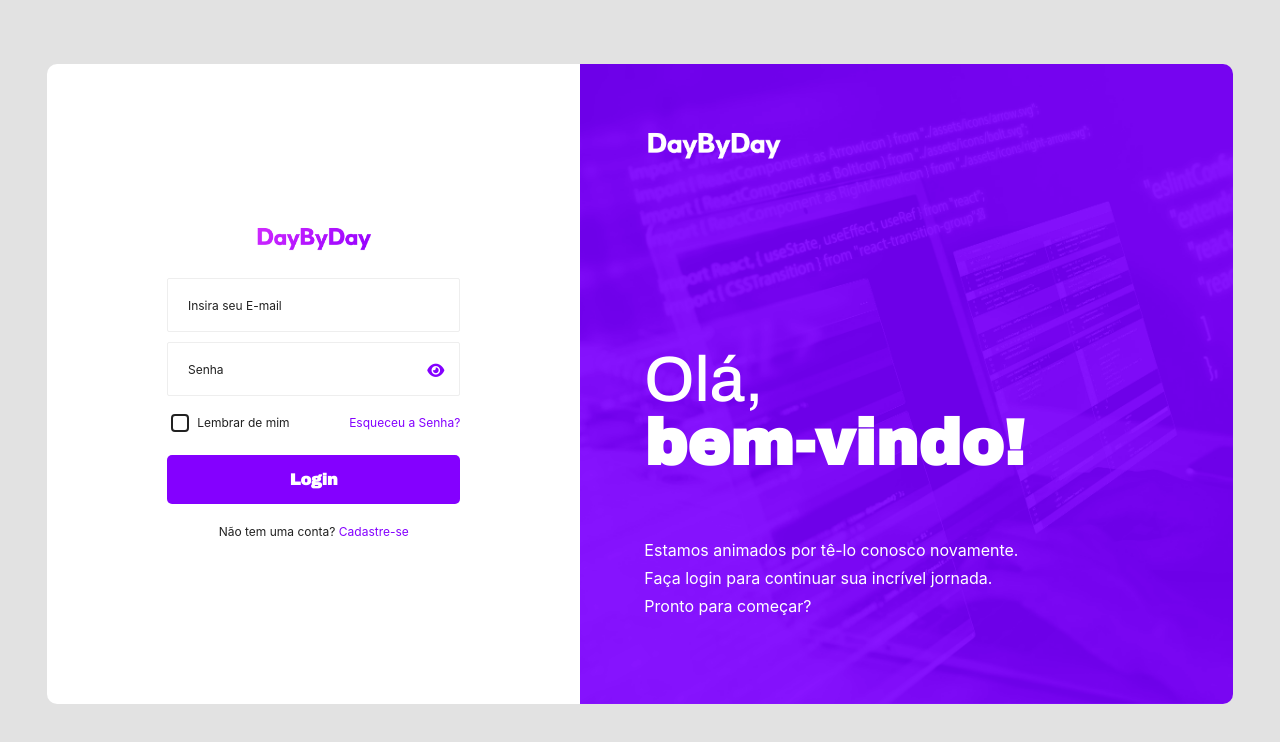
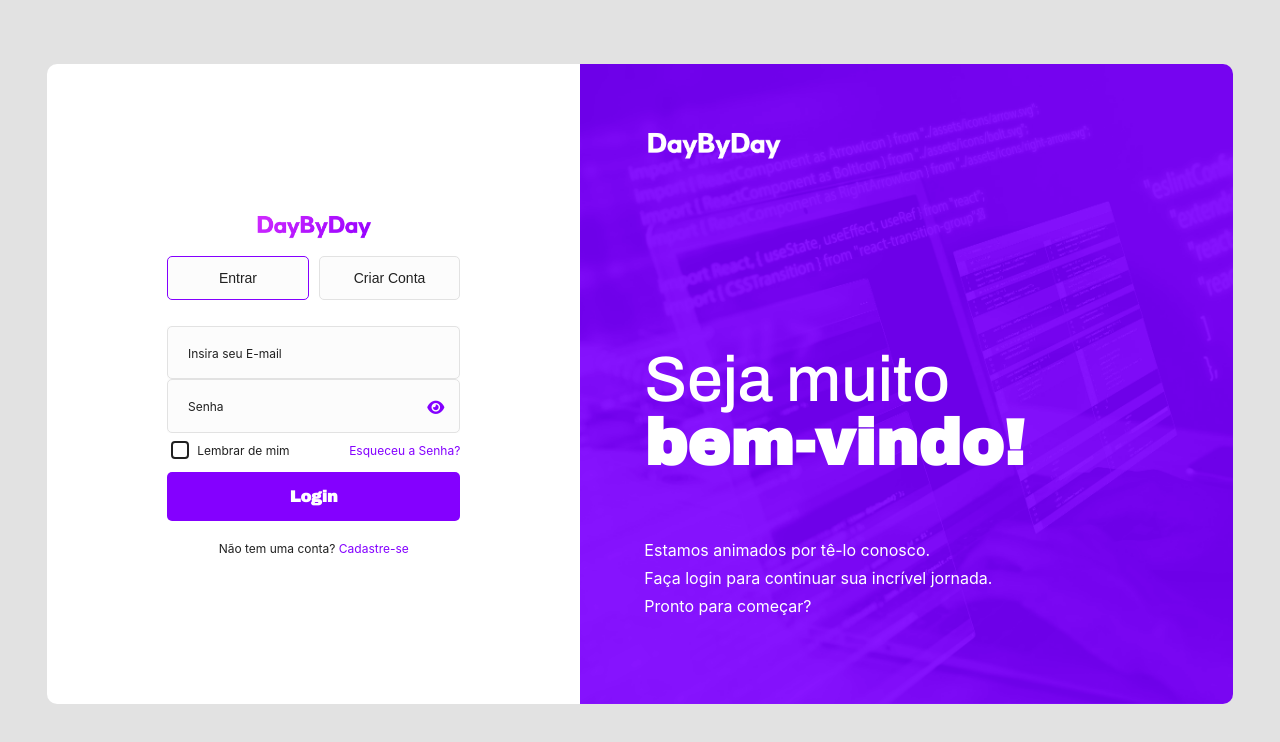
Before and after one commit to yurizzxz/Tela-de-Login, a React (Vite) app: page / in a window 1280 px wide. Shown: the top 742 px of the page. Built offline with nearby package versions, Linux system fonts and the light colour scheme.

Commit message:
style: correções css e sintaxe

```diff
--- /dev/null
+++ b/src/_components/LogIn/index.tsx
@@ -0,0 +1,102 @@
+import { useState } from "react";
+import "@fortawesome/fontawesome-free/css/all.min.css";
+
+interface LoginFormProps {
+    handleSubmit: (e: React.FormEvent) => void;
+    email: string;
+    setEmail: (email: string) => void;
+    password: string;
+    setPassword: (password: string) => void;
+    showPassword: boolean;
+    setShowPassword: (showPassword: boolean) => void;
+    emailError: string;
+    passwordError: string;
+}
+
+const LoginForm = ({ handleSubmit, email, setEmail, password, setPassword, showPassword, setShowPassword, emailError, passwordError }: LoginFormProps) => {
+  const [activeEmail, setActiveEmail] = useState(false);
+  const [activePassword, setActivePassword] = useState(false);
+
+  const handleFocusEmail = () => setActiveEmail(true);
+  const handleBlurEmail = () => setActiveEmail(false);
+  const handleFocusPassword = () => setActivePassword(true);
+  const handleBlurPassword = () => setActivePassword(false);
+
+  return (
+    <div>
+      <div className="formControlctner">
+        <div className={`formControl ${activeEmail ? "active" : ""}`}>
+          <input
+            type="email"
+            id="email"
+            value={email}
+            required
+            onFocus={handleFocusEmail}
+            onBlur={handleBlurEmail}
+            spellCheck="false"
+            aria-labelledby="email-label"
+            aria-required="true"
+            onChange={(e) => setEmail(e.target.value)}
+          />
+          <label htmlFor="email" id="email-label">
+            Insira seu E-mail
+          </label>
+        </div>
+      </div>
+      {emailError && <span className="errorMessage">{emailError}</span>}
+
+      <div className="formControlctner">
+        <div className={`formControl ${activePassword ? "active" : ""}`}>
+          <input
+            type={showPassword ? "text" : "password"}
+            id="password"
+            value={password}
+            required
+            onFocus={handleFocusPassword}
+            onBlur={handleBlurPassword}
+            minLength={6}
+            aria-labelledby="password-label"
+            aria-required="true"
+            onChange={(e) => setPassword(e.target.value)}
+          />
+          <label htmlFor="password" id="password-label">
+            Senha
+          </label>
+          <i
+            onClick={() => setShowPassword(!showPassword)}
+            className={`fas ${showPassword ? "fa-eye-slash" : "fa-eye"}`}
+          />
+        </div>
+      </div>
+      {passwordError && <span className="errorMessage">{passwordError}</span>}
+
+      <footer className="formFooter">
+        <div className="checkbox">
+          <input type="checkbox" id="checkboxRemember" aria-labelledby="remember-label" />
+          <label htmlFor="checkboxRemember" id="remember-label">
+            Lembrar de mim
+          </label>
+        </div>
+        <a href="#" onClick={() => alert("Esqueci a senha")}>
+          Esqueceu a Senha?
+        </a>
+      </footer>
+
+      <div className="buttonLayout">
+        <button
+          type="submit"
+          className="btnSign"
+          aria-label="Enviar formulário de login"
+          onClick={handleSubmit}
+        >
+          Login
+        </button>
+        <a href="#" aria-label="Criar uma nova conta">
+          Não tem uma conta? <span>Cadastre-se</span>
+        </a>
+      </div>
+    </div>
+  );
+};
+
+export default LoginForm;
--- /dev/null
+++ b/src/_components/SignUp/index.tsx
@@ -0,0 +1,114 @@
+import { useState } from "react";
+import "@fortawesome/fontawesome-free/css/all.min.css";
+
+interface SignUpFormProps {
+    handleSubmit: (e: React.FormEvent) => void;
+    name: string;
+    setName: (name: string) => void;
+    email: string;
+    setEmail: (email: string) => void;
+    password: string;
+    setPassword: (password: string) => void;
+    showPassword: boolean;
+    setShowPassword: (showPassword: boolean) => void;
+    emailError: string;
+    passwordError: string;
+}
+
+const SignUpForm = ({ handleSubmit, name, setName, email, setEmail, password, setPassword, showPassword, setShowPassword, emailError, passwordError }: SignUpFormProps) => {
+  const [activeName, setActiveName] = useState(false);
+  const [activeEmail, setActiveEmail] = useState(false);
+  const [activePassword, setActivePassword] = useState(false);
+
+  const handleFocusName = () => setActiveName(true);
+  const handleBlurName = () => setActiveName(false);
+  const handleFocusEmail = () => setActiveEmail(true);
+  const handleBlurEmail = () => setActiveEmail(false);
+  const handleFocusPassword = () => setActivePassword(true);
+  const handleBlurPassword = () => setActivePassword(false);
+
+  return (
+    <div>
+      <div className="formControlctner">
+        <div className={`formControl ${activeName ? "active" : ""}`}>
+          <input
+            type="text"
+            id="name"
+            value={name}
+            required
+            onFocus={handleFocusName}
+            onBlur={handleBlurName}
+            spellCheck="false"
+            aria-labelledby="Name-label"
+            aria-required="true"
+            onChange={(e) => setName(e.target.value)}
+          />
+          <label htmlFor="name" id="name-label">
+            Insira seu Nome
+          </label>
+        </div>
+      </div>
+      <div className="formControlctner">
+        <div className={`formControl ${activeEmail ? "active" : ""}`}>
+          <input
+            type="email"
+            id="email"
+            value={email}
+            required
+            onFocus={handleFocusEmail}
+            onBlur={handleBlurEmail}
+            spellCheck="false"
+            aria-labelledby="email-label"
+            aria-required="true"
+            onChange={(e) => setEmail(e.target.value)}
+          />
+          <label htmlFor="email" id="email-label">
+            Insira seu E-mail
+          </label>
+        </div>
+      </div>
+      {emailError && <span className="errorMessage">{emailError}</span>}
+
+      <div className="formControlctner">
+        <div className={`formControl ${activePassword ? "active" : ""}`}>
+          <input
+            type={showPassword ? "text" : "password"}
+            id="password"
+            value={password}
+            required
+            onFocus={handleFocusPassword}
+            onBlur={handleBlurPassword}
+            minLength={6}
+            aria-labelledby="password-label"
+            aria-required="true"
+            onChange={(e) => setPassword(e.target.value)}
+          />
+          <label htmlFor="password" id="password-label">
+            Senha
+          </label>
+          <i
+            onClick={() => setShowPassword(!showPassword)}
+            className={`fas ${showPassword ? "fa-eye-slash" : "fa-eye"}`}
+          />
+        </div>
+      </div>
+      {passwordError && <span className="errorMessage">{passwordError}</span>}
+
+      <div className="buttonLayout" style={{ marginTop: "10px" }}>
+        <button
+          type="submit"
+          className="btnSign"
+          aria-label="Enviar formulário de registro"
+          onClick={handleSubmit}
+        >
+          Registrar
+        </button>
+        <a href="#" aria-label="Criar uma nova conta">
+          Já tem uma conta? <span>Entrar</span>
+        </a>
+      </div>
+    </div>
+  );
+};
+
+export default SignUpForm;
--- a/src/_components/login.css
+++ b/src/_components/login.css
@@ -4,9 +4,9 @@
 :root {
   --bgcolor: #fff;
   --txt: #212121;
-  --formbg: #ffffff;
+  --formbg: #fcfcfc;
   --txtcor: #212121;
-  --border: #eeeeee;
+  --border: #e2e2e2;
   --cor: #8400ff;
 }
 
@@ -58,7 +58,6 @@ body {
   border-radius: 0 10px 10px 0;
 }
 
-
 .loginText h1 {
   font-size: 4rem;
   font-family: "Archivo", serif;
@@ -79,9 +78,11 @@ body {
 }
 
 .loginForm {
-  background-color: var(--formbg);
-  padding: 10rem 0;
+  background-color: var(--bgcolor);
   border-radius: 10px 0 0 10px;
+  display: flex;
+  flex-direction: column;
+  justify-content: center;
 }
 
 .loginInfos {
@@ -91,12 +92,44 @@ body {
   gap: 10px;
 }
 
+
+
 /*inputs*/
 
 .formHead {
   display: flex;
   justify-content: center;
   margin-bottom: 1rem;
+  flex-direction: column;
+}
+
+.buttonContainer {
+  display: flex;
+  flex-direction: row;
+  justify-content: space-between;
+  gap: 10px;
+  margin-top: 1rem;
+}
+
+.buttonContainer button {
+  border: 0.5px solid var(--border);
+  border-radius: 5px;
+  padding: .8rem 2rem;
+  background-color: var(--formbg);
+  color: var(--txt);
+  cursor: pointer;
+  transition: .3s ease-in-out;
+  font-size: 14px;
+  width: 100%;
+}
+
+.buttonContainer button.active {
+  border-color: var(--cor);
+}
+
+.buttonContainer button:hover {
+  border-color: var(--cor);
+  transition: .3s ease-in-out;
 }
 
 .formControl {
@@ -116,7 +149,7 @@ body {
   background-color: var(--formbg);
   color: var(--txt);
   outline: none;
-  border-radius: 2px;
+  border-radius: 5px;
   width: 13rem;
   transition: .3s ease-in-out;
 }
@@ -133,6 +166,8 @@ body {
   height: 100%;
   width: 8px;
   background-color: var(--cor);
+  border-top-left-radius: 5px;
+  border-bottom-left-radius: 5px;
 }
 
 .formControl label {
@@ -398,13 +433,19 @@ body {
   flex-direction: column;
 }
 
+.modalHead {
+  display: flex;
+  flex-direction: row;
+  justify-content: space-between;
+  align-items: center;
+}
+
 .modalContent {
   background-color: #fff;
   padding: 25px;
   border-radius: 8px;
   width: 100%;
-  max-width: 300px;
-  text-align: center;
+  max-width: 30rem;
   display: flex;
   flex-direction: column;
 }
@@ -413,19 +454,23 @@ body {
   display: flex;
   flex-direction: column;
   gap: 5px;
-  margin-bottom: 1.5rem;
 }
 
 .modalFooter input {
-  padding: 10px;
+  padding: 1rem .9rem ;
   margin-bottom: 10px;
   border: .5px solid var(--border);
   outline: none;
+  border-radius: .5rem;
 }
 
 .modalFooter > input:focus-within {
   border: .5px solid var(--cor);
+}
 
+.modalFooter{
+  display: flex;
+  gap: 10px;
 }
 
 .modalFooter button {
@@ -437,9 +482,41 @@ body {
   color: #fff;
   border: none;
   cursor: pointer;
+  margin-bottom: .7rem;
 }
 
 .modalFooter button:hover {
   transition: 0.3s ease-in-out;
   background-color: #7000cc;
 }
+
+.modalFooter .image{
+  display: flex;
+  align-items: center;
+  justify-content: center;
+}
+
+
+@media (max-width: 768px) {
+  .modalContent {
+    max-width: 25rem;
+  }
+}
+@media (max-width: 500px) {
+  .modalContent {
+    max-width: 22rem;
+  }
+}
+@media (max-width: 390px) {
+  .modalContent {
+    max-width: 20rem;
+  }
+
+  .modalContent p {
+    font-size: .9rem;
+  }
+
+  .modalContent h2 {
+    font-size: 1.3rem;
+  }
+}
--- a/src/_components/login.tsx
+++ b/src/_components/login.tsx
@@ -3,24 +3,22 @@ import "./login.css";
 import logo from "../assets/logopng.png";
 import logobranco from "../assets/logobranco.png";
 import "@fortawesome/fontawesome-free/css/all.min.css";
+import LoginForm from "./LogIn/index";
+import SignUpForm from "./SignUp/index";
+
 
 const LoginPage = () => {
-  const [activeEmail, setActiveEmail] = useState(false);
-  const [activePassword, setActivePassword] = useState(false);
   const [emailError, setEmailError] = useState("");
   const [passwordError, setPasswordError] = useState("");
+  const [name, setName] = useState("");
   const [email, setEmail] = useState("");
   const [password, setPassword] = useState("");
   const [isModalOpen, setIsModalOpen] = useState(false);
   const [showPassword, setShowPassword] = useState(false);
 
-  const handleFocusEmail = () => setActiveEmail(true);
-  const handleBlurEmail = () => setActiveEmail(false);
+  const [activeForm, setActiveForm] = useState<"login" | "register">("login");
 
-  const handleFocusPassword = () => setActivePassword(true);
-  const handleBlurPassword = () => setActivePassword(false);
-
-  const handleSubmit = (e) => {
+  const handleSubmit = (e: React.FormEvent) => {
     e.preventDefault();
     let valid = true;
 
@@ -39,7 +37,6 @@ const LoginPage = () => {
     }
   };
 
-  const handleOpenModal = () => setIsModalOpen(true);
   const handleCloseModal = () => setIsModalOpen(false);
 
   return (
@@ -52,9 +49,9 @@ const LoginPage = () => {
             </div>
             <div className="loginText">
               <h1 id="login-header">
-              Olá, <strong>bem-vindo!</strong>
+                Seja muito <strong>bem-vindo!</strong>
               </h1>
-            <p>Estamos animados por tê-lo conosco novamente.</p>
+              <p>Estamos animados por tê-lo conosco.</p>
               <p>Faça login para continuar sua incrível jornada.</p>
               <p>Pronto para começar?</p>
             </div>
@@ -62,90 +59,55 @@ const LoginPage = () => {
           <main className="loginForm" role="form">
             <div className="loginInfos">
               <header className="formHead">
+                <div style={{ display: "flex", justifyContent: "center" }}>
                   <img src={logo} width={120} alt="Logo da plataforma" />
+                </div>
+
+                <div className="buttonContainer">
+                  <button
+                    className={activeForm === "login" ? "active" : ""}
+                    onClick={() => setActiveForm("login")}
+                  >
+                    Entrar
+                  </button>
+                  <button
+                    className={activeForm === "register" ? "active" : ""}
+                    onClick={() => setActiveForm("register")}
+                  >
+                    Criar Conta
+                  </button>
+                </div>
               </header>
 
-            <div className="formControlctner">
-              <div className={`formControl ${activeEmail ? "active" : ""}`}>
-                <input
-                  type="email"
-                  id="email"
-                  value={email}
-                  required
-                  onFocus={handleFocusEmail}
-                  onBlur={handleBlurEmail}
-                  spellCheck="false"
-                  aria-labelledby="email-label"
-                  aria-required="true"
-                  onChange={(e) => setEmail(e.target.value)}
+              {activeForm === "login" ? (
+                /* LOGIN */
+                <LoginForm
+                  handleSubmit={handleSubmit}
+                  email={email}
+                  setEmail={setEmail}
+                  password={password}
+                  setPassword={setPassword}
+                  showPassword={showPassword}
+                  setShowPassword={setShowPassword}
+                  emailError={emailError}
+                  passwordError={passwordError}
                 />
-                <label htmlFor="email" id="email-label">
-                  Insira seu E-mail
-                </label>
-              </div>
-            </div>
-            {emailError && <span className="errorMessage">{emailError}</span>}
-
-            <div className="formControlctner">
-              <div className={`formControl ${activePassword ? "active" : ""}`}>
-                <input
-                  type={showPassword ? "text" : "password"}
-                  id="password"
-                  value={password}
-                  required
-                  onFocus={handleFocusPassword}
-                  onBlur={handleBlurPassword}
-                  minLength={6}
-                  aria-labelledby="password-label"
-                  aria-required="true"
-                  onChange={(e) => setPassword(e.target.value)}
+              ) : (
+                /* REGISTRO */
+                <SignUpForm
+                  handleSubmit={handleSubmit}
+                  name={name}
+                  setName={setName}
+                  email={email}
+                  setEmail={setEmail}
+                  password={password}
+                  setPassword={setPassword}
+                  showPassword={showPassword}
+                  setShowPassword={setShowPassword}
+                  emailError={emailError}
+                  passwordError={passwordError}
                 />
-                <label htmlFor="password" id="password-label">
-                  Senha
-                </label>
-                <i
-                  onClick={() => setShowPassword(!showPassword)}
-                  className={`fas ${showPassword ? "fa-eye-slash" : "fa-eye"}`}
-                />
-              </div>
-            </div>
-            {passwordError && (
-              <span className="errorMessage">{passwordError}</span>
               )}
-
-            <footer className="formFooter">
-              <div className="checkbox">
-                <input
-                  type="checkbox"
-                  id="checkboxRemember"
-                  aria-labelledby="remember-label"
-                />
-                <label htmlFor="checkboxRemember" id="remember-label">
-                  Lembrar de mim
-                </label>
-              </div>
-              <a
-                href="#"
-                onClick={handleOpenModal}
-                aria-label="Esqueceu sua senha?"
-              >
-                Esqueceu a Senha?
-              </a>
-            </footer>
-
-            <div className="buttonLayout">
-              <button
-                type="submit"
-                className="btnSign"
-                aria-label="Enviar formulário de login"
-                onClick={handleSubmit}
-              >
-                Login
-              </button>
-              <a href="#" aria-label="Criar uma nova conta">
-                Não tem uma conta? <span>Cadastre-se</span>
-              </a>
-            </div>
             </div>
           </main>
         </div>
@@ -155,14 +117,24 @@ const LoginPage = () => {
             <div className="modalContent">
               <div className="modalHead">
                 <h2>Recuperação de Senha</h2>
+                <span
+                  style={{ cursor: "pointer", fontSize: "1.2rem" }}
+                  onClick={handleCloseModal}
+                >
+                  <i className="fas fa-times" />
+                </span>
+              </div>
+              <div>
                 <p>Digite seu e-mail para recuperar a senha.</p>
               </div>
               <div className="modalFooter">
                 <input type="email" placeholder="E-mail" />
-              <button onClick={handleCloseModal}>Fechar</button>
-            </div>
+                <button className="btnSign" onClick={handleCloseModal}>
+                  Enviar email
+                </button>
                 <div className="image">
                   <img src={logo} width={100} alt="Logo DayByDay" />
+                </div>
               </div>
             </div>
           </div>
```
Lines whose indentation alone changed are shown as unchanged.
